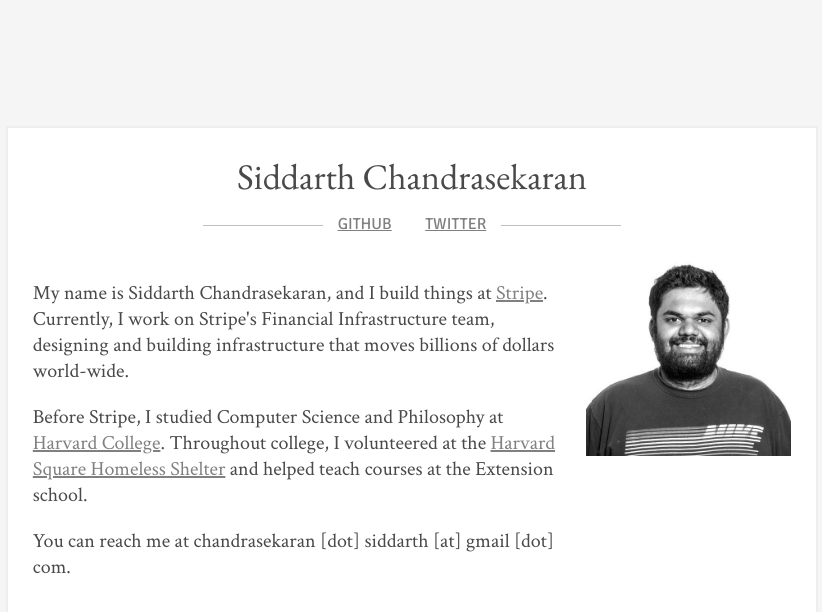
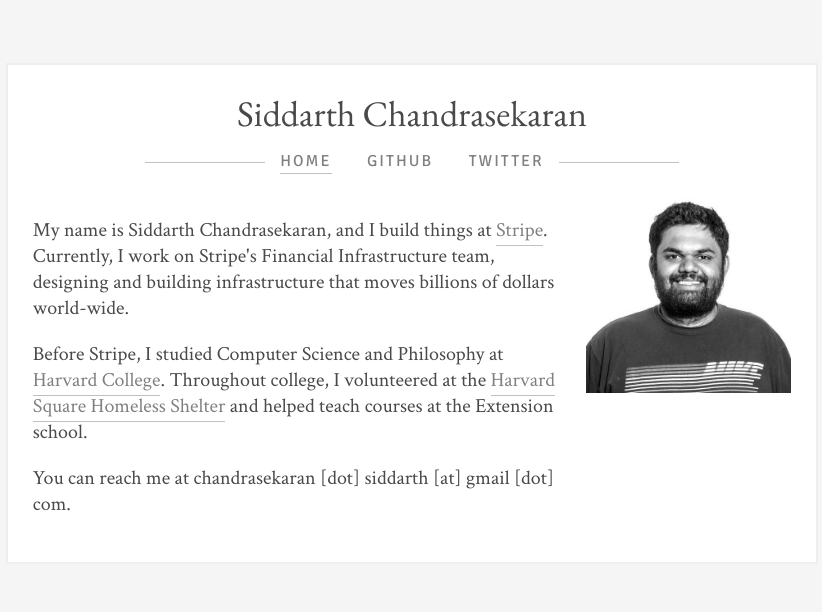
Before and after one commit to siddarth/siddarth.github.io, a plain HTML site: page index.html in a window 1280 px wide. Shown: the whole page, without its empty margins (228-1050 px from the left). Drawn offline with nearby package versions, Linux system fonts and the light colour scheme.

Commit message:
more style

```diff
--- a/index.html
+++ b/index.html
@@ -10,6 +10,7 @@
       <div id="banner">Siddarth Chandrasekaran</div>
       <div id="nav">
         <span>
+          <a class="active" href="#">Home</a>
           <a href="https://github.com/siddarth">Github</a>
           <a href="https://twitter.com/sidd">Twitter</a>
         </span>
--- a/style.css
+++ b/style.css
@@ -3,10 +3,15 @@ body {
   font-family: 'Crimson Text', serif;
   color: rgba(28, 28, 28, 0.8);
 }
+a {
+  border-bottom: 1px solid #C0C0C0;
+  padding-bottom: 2px;
+  text-decoration:none;
+}
 
-body p {
-  font-size:20px;
-}
+  body p {
+    font-size:20px;
+  }
 
 #content {
   display: table;
@@ -17,7 +22,7 @@ body p {
   border-width: 2px !important;
   background-color: #fff;
   margin: 0 auto;
-  margin-top: 10%;
+  margin-top: 5%;
 }
 
   #content #banner {
@@ -49,16 +54,17 @@ body p {
 
 #nav {
   font-family: 'Signika', sans-serif;
-  text-transform:uppercase;
   font-weight:600;
   padding-top:10px;
-  line-height: 0.5;
-  text-align: center;
-  word-spacing: 30px;
+  line-height:0.5;
+  letter-spacing:2px;
+  text-align:center;
+  word-spacing:30px;
 }
   #nav span {
     display: inline-block;
     position: relative;
+    text-transform:uppercase;
     margin: 0 0 2em 0;
   }
     #nav span:before,
@@ -70,7 +76,6 @@ body p {
       top: 0;
       width: 120px;
     }
-
     #nav span:before {
       right: 100%;
       margin-right: 15px;
@@ -79,3 +84,16 @@ body p {
       left: 100%;
       margin-left: 15px;
     }
+
+      #nav span a {
+        border:none;
+        padding-bottom:3px;
+      }
+      #nav span a:hover {
+        border-bottom: 1px solid #C0C0C0;
+        padding-bottom: 2px;
+      }
+      #nav span a.active {
+        border-bottom: 1px solid #C0C0C0;
+        padding-bottom: 2px;
+      }
```
